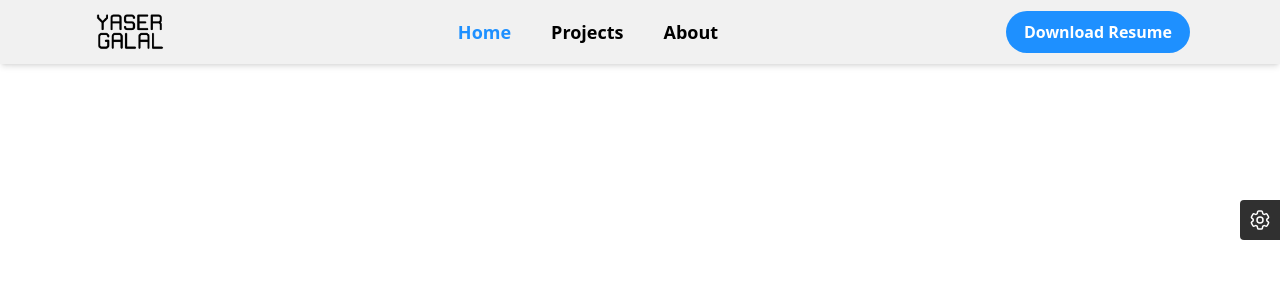
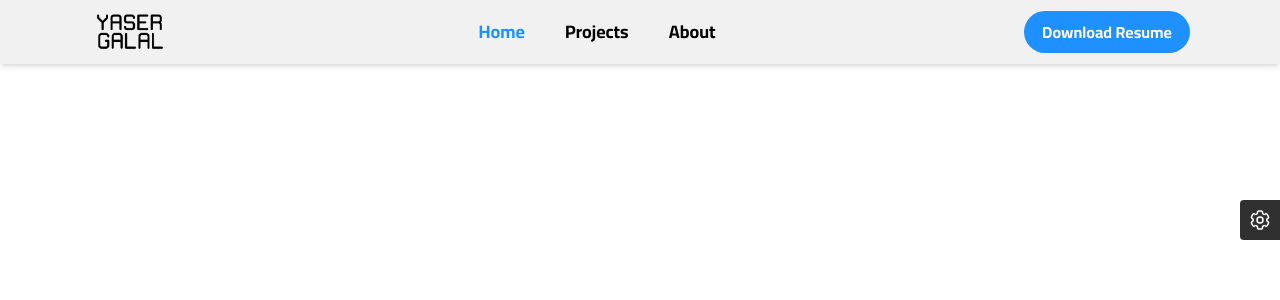
Before and after one commit to YoussefMohammed93/Yasser-s-Portflio, a React (Vite) app: page / in a window 1280 px wide. Shown: the top 300 px of the page. Built offline with nearby package versions, Linux system fonts and the light colour scheme.

Commit message:
cairo font add

```diff
--- a/src/components/Header.jsx
+++ b/src/components/Header.jsx
@@ -55,8 +55,8 @@ export default function Header() {
               to="/"
               className={({ isActive }) =>
                 isActive
-                  ? "text-lg font-semibold text-[var(--main-color)] transition-all duration-300 hover:text-[var(--main-color)]"
-                  : "text-lg font-semibold text-[var(--text-color)] transition-all duration-300 hover:text-[var(--main-color)]"
+                  ? "text-lg font-bold text-[var(--main-color)] transition-all duration-300 hover:text-[var(--main-color)]"
+                  : "text-lg font-bold text-[var(--text-color)] transition-all duration-300 hover:text-[var(--main-color)]"
               }
             >
               Home
@@ -67,8 +67,8 @@ export default function Header() {
               to="/projects"
               className={({ isActive }) =>
                 isActive
-                  ? "text-lg font-semibold text-[var(--main-color)] transition-all duration-300 hover:text-[var(--main-color)]"
-                  : "text-lg font-semibold text-[var(--text-color)] transition-all duration-300 hover:text-[var(--main-color)]"
+                  ? "text-lg font-bold  text-[var(--main-color)] transition-all duration-300 hover:text-[var(--main-color)]"
+                  : "text-lg font-bold text-[var(--text-color)] transition-all duration-300 hover:text-[var(--main-color)]"
               }
             >
               Projects
@@ -79,8 +79,8 @@ export default function Header() {
               to="/about"
               className={({ isActive }) =>
                 isActive
-                  ? "text-lg font-semibold text-[var(--main-color)] transition-all duration-300 hover:text-[var(--main-color)]"
-                  : "text-lg font-semibold text-[var(--text-color)] transition-all duration-300 hover:text-[var(--main-color)]"
+                  ? "text-lg font-bold text-[var(--main-color)] transition-all duration-300 hover:text-[var(--main-color)]"
+                  : "text-lg font-bold text-[var(--text-color)] transition-all duration-300 hover:text-[var(--main-color)]"
               }
             >
               About
@@ -91,7 +91,7 @@ export default function Header() {
       <div className="flex items-center sm:hidden">
         <Link
           to="/"
-          className="text-white bg-[var(--main-color)] font-semibold py-1 px-3 rounded-full border-2 border-transparent hover:border-[var(--text-color)] transition-all duration-500"
+          className="text-white bg-[var(--main-color)] font-bold py-1 px-3 rounded-full border-2 border-transparent hover:border-[var(--text-color)] transition-all duration-500"
         >
           Download Resume
         </Link>
@@ -136,7 +136,7 @@ export default function Header() {
       <div className="hidden sm:block">
         <Link
           to="/"
-          className="text-white bg-[var(--main-color)] font-semibold py-2 px-4 rounded-full border-2 border-transparent hover:border-[var(--text-color)] transition-all duration-500"
+          className="text-white bg-[var(--main-color)] font-bold py-1 px-4 rounded-full border-2 border-transparent hover:border-[var(--text-color)] transition-all duration-500"
         >
           Download Resume
         </Link>
--- a/src/index.css
+++ b/src/index.css
@@ -1,6 +1,16 @@
+@import url("https://fonts.googleapis.com/css2?family=Cairo:wght@200..1000&display=swap");
+
 @tailwind base;
 @tailwind components;
 @tailwind utilities;
+
+* {
+  margin: 0;
+  padding: 0;
+  box-sizing: border-box;
+  scroll-behavior: smooth;
+  font-family: "Cairo", sans-serif;
+}
 
 :root {
   --main-color: #1e90ff;
```
